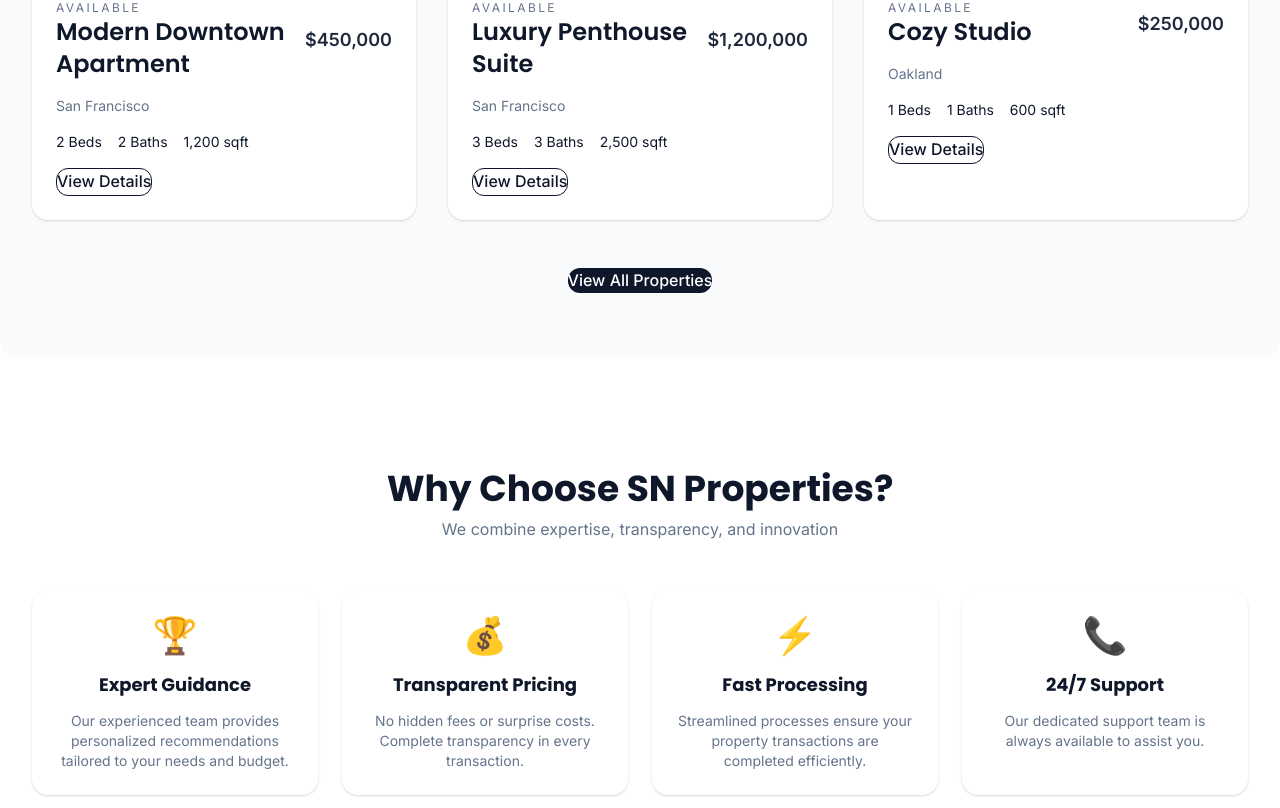
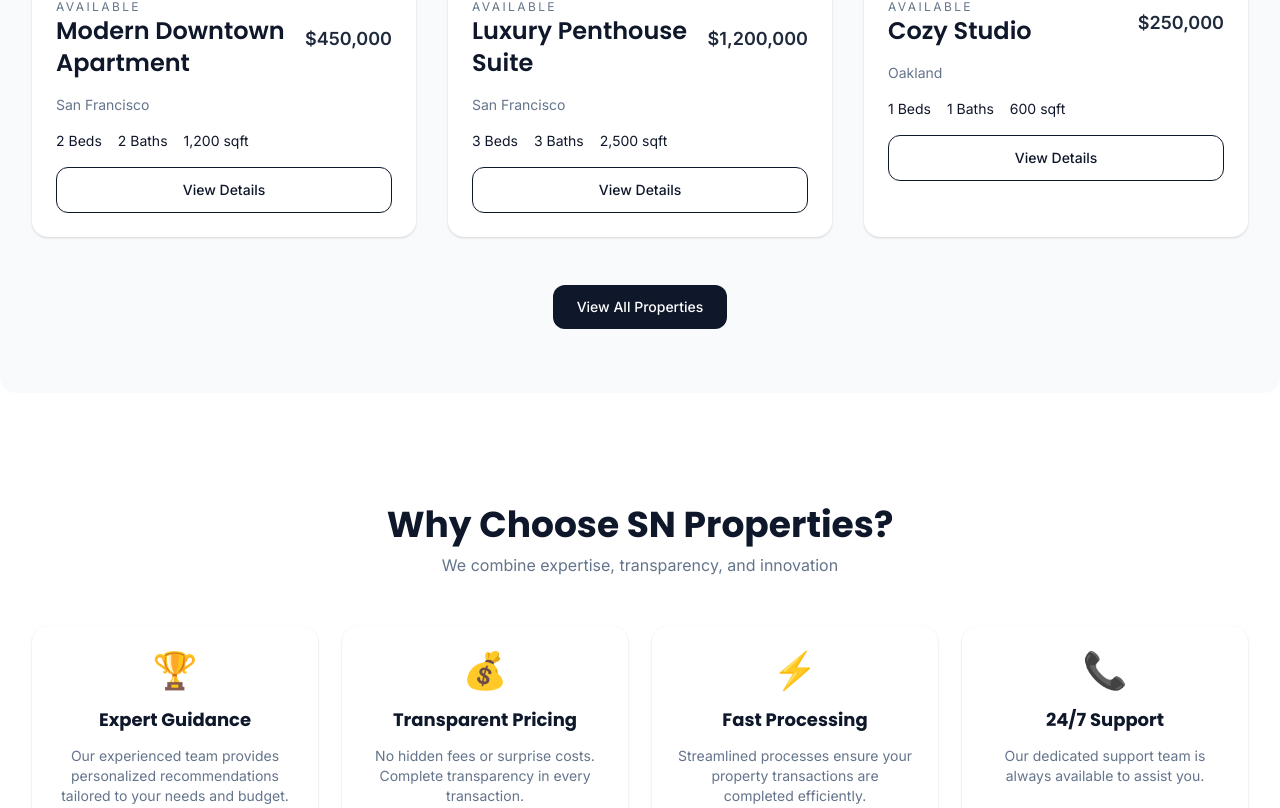
Before and after one commit to aadeshpandiri/sn-properties, a Next.js app: page / in a window 1280 px wide. Shown: the part 912-1720 px from the top of the page. Built offline with nearby package versions, Linux system fonts and the light colour scheme; no server answers.

Commit message:
fixed buttons

```diff
--- a/components/property/PropertyCard.js
+++ b/components/property/PropertyCard.js
@@ -18,7 +18,7 @@
           <span>{bathrooms} Baths</span>
           <span>{area} sqft</span>
         </div>
-        <Button variant="ghost" className="mt-2">View Details</Button>
+        <Button variant="ghost" className="w-full mt-2">View Details</Button>
       </div>
     </article>
   );
--- a/components/ui/Button.js
+++ b/components/ui/Button.js
@@ -1,5 +1,5 @@
 export default function Button({ children, variant = 'primary', type = 'button', className = '', ...props }) {
-  const base = 'inline-flex items-center justify-center rounded-md font-medium transition-colors focus-visible:outline-none focus-visible:ring-2 focus-visible:ring-accent focus-visible:ring-offset-2 disabled:opacity-50 disabled:pointer-events-none';
+  const base = 'inline-flex items-center justify-center rounded-md text-sm font-medium transition-colors focus-visible:outline-none focus-visible:ring-2 focus-visible:ring-accent focus-visible:ring-offset-2 disabled:opacity-50 disabled:pointer-events-none px-6 py-3';
   const variants = {
     primary: 'bg-primary text-white hover:bg-secondary',
     secondary: 'bg-secondary text-white hover:bg-primary',
```
